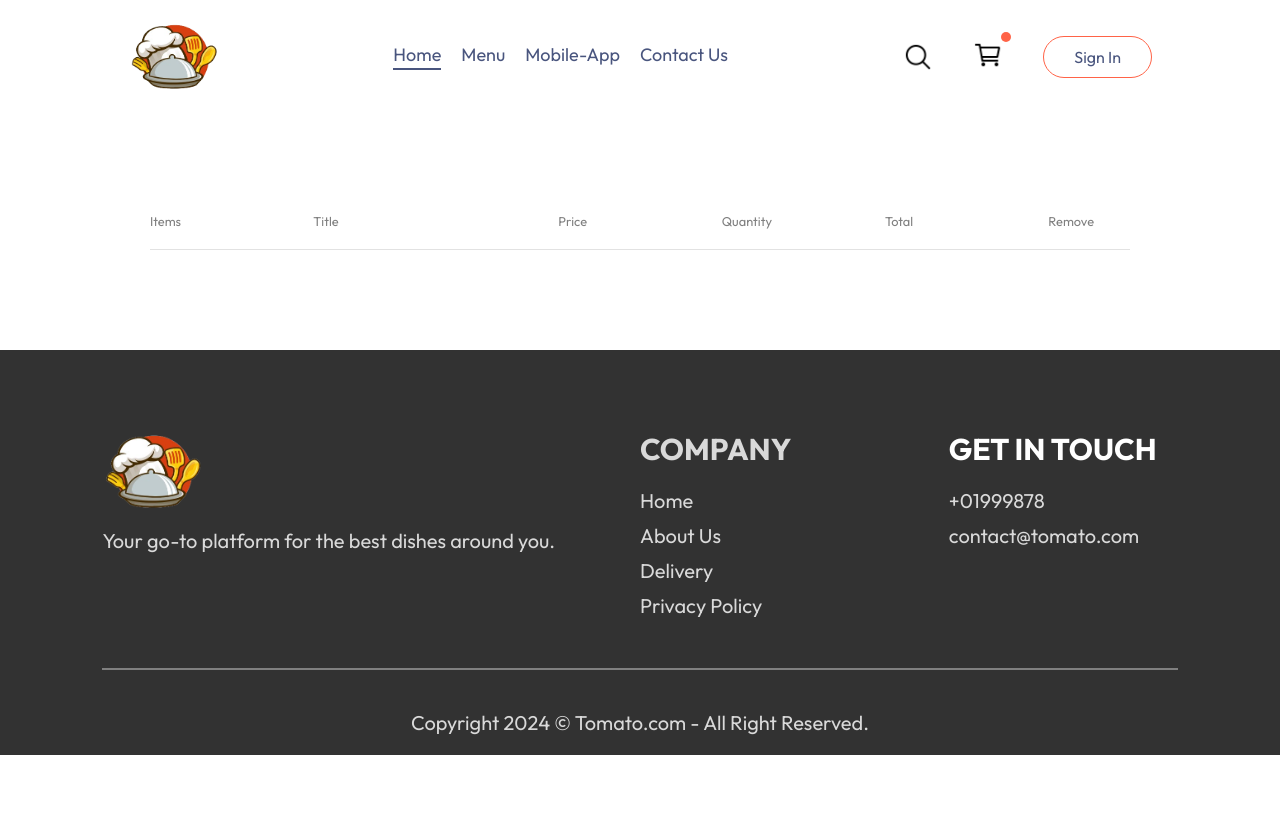
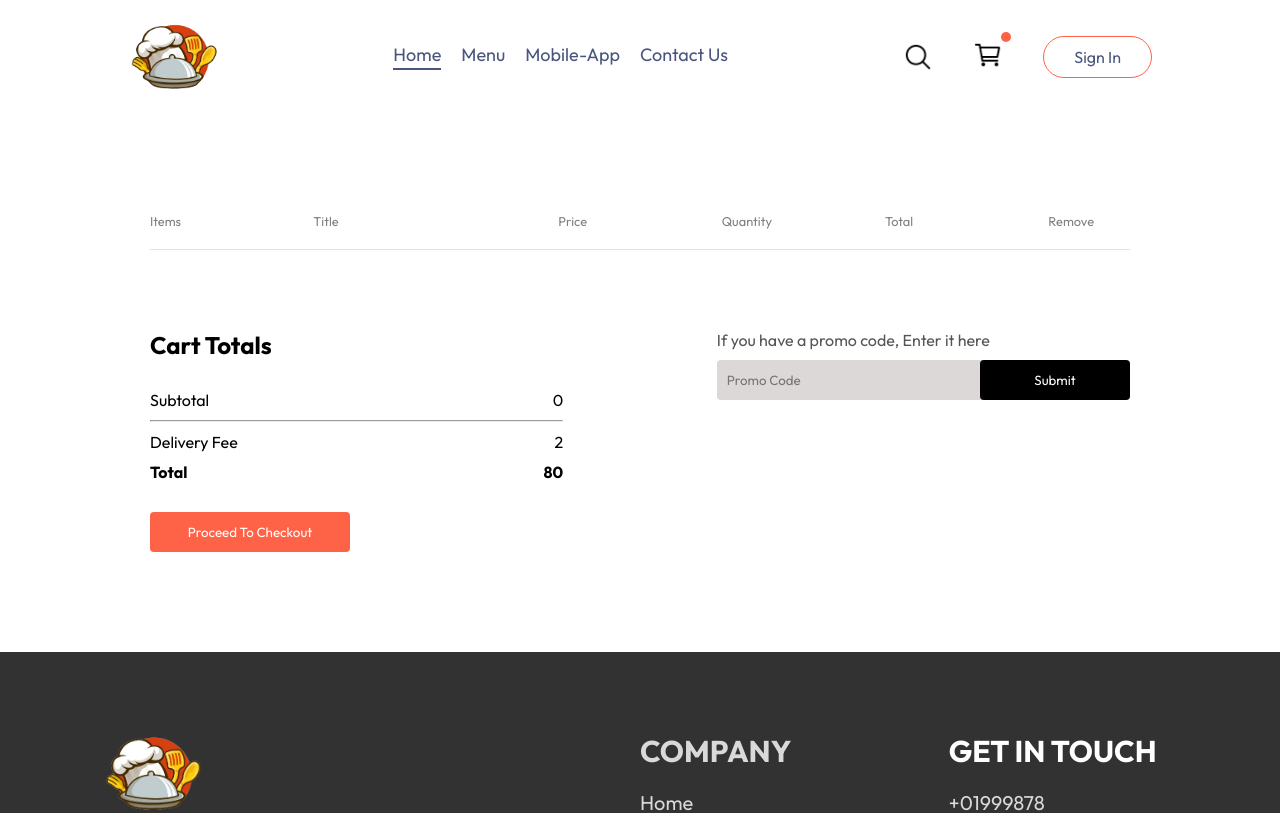
Before and after one commit to Rushali5656/food-del, a React (Vite) app: page /cart in a window 1280 px wide. Shown: the top 813 px of the page. Built offline with nearby package versions, Linux system fonts and the light colour scheme.

Commit message:
add total amount

```diff
--- a/src/components/Cart/Cart.css
+++ b/src/components/Cart/Cart.css
@@ -24,3 +24,70 @@
 .cart-items-item .cross {
   cursor: pointer;
 }
+.cart-bottom {
+  margin-top: 80px;
+  padding: 0px 150px;
+  display: flex;
+  justify-content: space-between;
+  gap: max(12vw, 20px);
+}
+.cart-total {
+  flex: 1;
+  display: flex;
+  flex-direction: column;
+  gap: 20px;
+}
+.cart-total-details {
+  display: flex;
+  justify-content: space-between;
+  margin: 10px 0px;
+}
+.cart-total hr {
+  margin: 10px 0px;
+}
+.cart-total button {
+  border: none;
+  color: white;
+  background-color: tomato;
+  width: max(12px, 200px);
+  padding: 12px 0px;
+  border-radius: 4px;
+  cursor: pointer;
+}
+.cart-promocode {
+  flex: 1;
+}
+.cart-promocode p {
+  color: #555;
+}
+.cart-promocode-input {
+  margin-top: 10px;
+  display: flex;
+  justify-content: space-between;
+  align-items: center;
+  background-color: #dcd8d8;
+  border-radius: 4px;
+}
+.cart-promocode-input input {
+  background: transparent;
+  border: none;
+  outline: none;
+  padding-left: 10px;
+}
+
+.cart-promocode-input button {
+  width: max(10vw, 150px);
+  padding: 12px 5px;
+  border: none;
+  color: white;
+  background-color: black;
+  border-radius: 4px;
+}
+@media (max-width: 750px) {
+  .cart-bottom {
+    flex-direction: column-reverse;
+  }
+  .cart-promocode {
+    justify-content: start;
+  }
+}
--- a/src/components/Cart/Cart.jsx
+++ b/src/components/Cart/Cart.jsx
@@ -1,45 +1,75 @@
-// import React from 'react'
-import { useContext } from "react";
-import "./Cart.css"
+import React, { useContext } from "react";
+import "./Cart.css";
 import { StoreContext } from "../../context/StoreContext";
 
 const Cart = () => {
-    const {cartItems,food_list,removeFromCart}=useContext(StoreContext);
+  const { cartItems, food_list, removeFromCart, getTotalCartAmount } = useContext(StoreContext);
 
   return (
+    <>
       <div className="cart">
-        <div className="cart-items"><div className="cart-items-title"><p>Items</p>
+        <div className="cart-items">
+          <div className="cart-items-title">
+            <p>Items</p>
             <p>Title</p>
             <p>Price</p>
             <p>Quantity</p>
             <p>Total</p>
             <p>Remove</p>
-        </div></div>
-        <br/>
-        <hr/>
+          </div>
+        </div>
+        <br />
+        <hr />
         {food_list.map((item, index) => {
           if (cartItems[item._id] > 0) {
             return (
               <>
                 <div key={index} className="cart-items-title cart-items-item">
-      <img src={item.image}alt=""/>
+                  <img src={item.image} alt="" />
                   <p>{item.name}</p>
                   <p>{item.price}</p>
                   <p>{cartItems[item._id]}</p>
-      <p>{item.price*cartItems[item._id]}</p>
-      <p onClick ={()=>removeFromCart(item._id)} className="cross">x</p>
-
+                  <p>${item.price * cartItems[item._id]}</p>
+                  <p onClick={() => removeFromCart(item._id)} className="cross">x</p>
                 </div>
-      <hr/></>
-
+                <hr />
+              </>
             );
-
           }
-  return null;
         })}
       </div>
+      <div className="cart-bottom">
+        <div className="cart-total">
+          <h2>Cart Totals</h2>
+          <div>
+            <div className="cart-total-details">
+              <p>Subtotal</p>
+              <p>{getTotalCartAmount()}</p>
+            </div>
+            <hr />
+            <div className="cart-total-details">
+              <p>Delivery Fee</p>
+              <p>{2}</p>
+            </div>
+            <div className="cart-total-details">
+              <b>Total</b>
+              <b>{getTotalCartAmount() + 80}</b>
+            </div>
+          </div>
+          <button>Proceed To Checkout</button>
+        </div>
+        <div className="cart-promocode">
+          <div>
+            <p>If you have a promo code, Enter it here</p>
+            <div className="cart-promocode-input">
+              <input type="text" placeholder="Promo Code" />
+              <button>Submit</button>
+            </div>
+          </div>
+        </div>
+      </div>
+    </>
+  );
+};
 
-  )
-}
-
-export default Cart
+export default Cart;
--- a/src/context/StoreContext.jsx
+++ b/src/context/StoreContext.jsx
@@ -15,21 +15,40 @@
   const removeFromCart = (itemId) => {
     setCartItems((prev) => {
       const updatedCart = { ...prev };
+
       if (updatedCart[itemId] > 1) {
         updatedCart[itemId] -= 1;
+        console.log(`Decrementing item ${itemId}:`, updatedCart);
       } else {
         delete updatedCart[itemId];
+        console.log(`Removing item ${itemId}:`, updatedCart);
       }
+
       return updatedCart;
     });
   };
-  useEffect(()=>{
-    console.log(cartItems);
-  },[cartItems])
+
+
+  const getTotalCartAmount = () => {
+    let totalAmount = 0;
+
+    for (const item in cartItems) {
+      if (cartItems[item] && cartItems[item] > 0) {
+        let itemInfo = food_list.find((product) => product._id === item);
+
+        if (itemInfo) {
+          totalAmount += itemInfo.price * cartItems[item];
+        }
+      }
+    }
+
+    return totalAmount;
+  };
+
 
   const contextValue = {
 
-    food_list, cartItems,setCartItems,addToCart,removeFromCart
+    food_list, cartItems,setCartItems,addToCart,removeFromCart,getTotalCartAmount
   };
 
   return (
```
Lines whose indentation alone changed are shown as unchanged.
